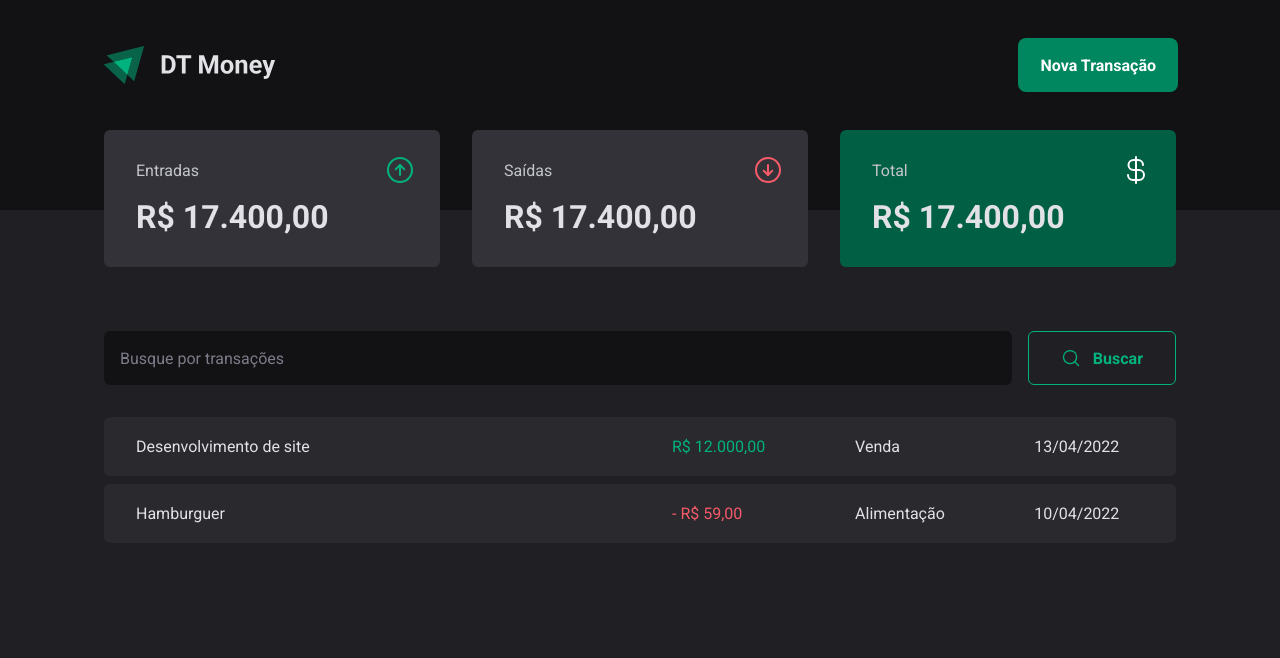
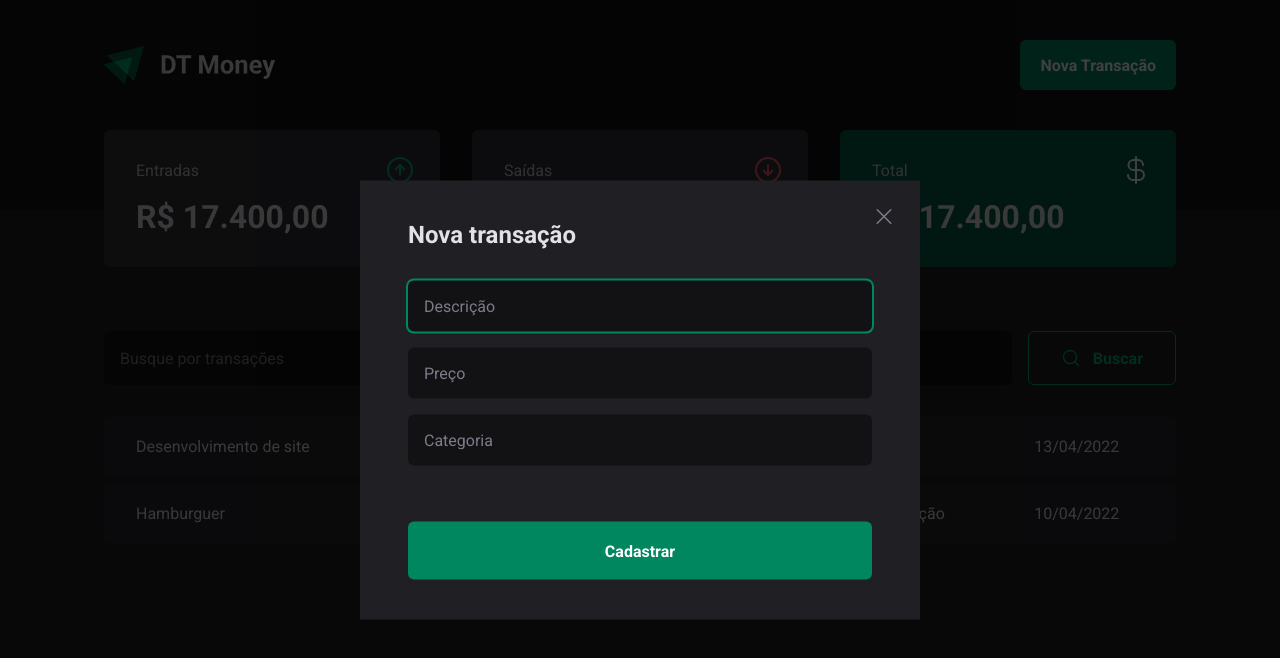
Before and after one commit to Felipe-Luciano/dt-money, a React (Vite) app: page / in a window 1280 px wide. Both pictures are taken after a click on the button "Nova Transação". Shown: the top 658 px of the page. Built offline with nearby package versions, Linux system fonts and the light colour scheme.

Commit message:
feat: implemeting Modal using radix-ui

```diff
--- a/package.json
+++ b/package.json
@@ -10,6 +10,7 @@
     "preview": "vite preview"
   },
   "dependencies": {
+    "@radix-ui/react-dialog": "^1.0.5",
     "phosphor-react": "^1.4.1",
     "react": "^18.2.0",
     "react-dom": "^18.2.0",
--- a/src/components/Header/index.tsx
+++ b/src/components/Header/index.tsx
@@ -1,13 +1,21 @@
 import { HeaderContainer, HeaderContent, TransactionButton } from "./styles";
 
+import * as Dialog from '@radix-ui/react-dialog';
+
 import logo from "../../assets/logo.svg"
+import { NewTransactionModl } from "../NewTransactionModel";
 
 export function Header() {
     return (
         <HeaderContainer>
             <HeaderContent>
                 <img src={logo} alt="" />
-                <TransactionButton>Nova Transação</TransactionButton>
+                <Dialog.Root>
+                    <Dialog.Trigger asChild>
+                        <TransactionButton>Nova Transação</TransactionButton>
+                    </Dialog.Trigger>
+                    <NewTransactionModl />
+                </Dialog.Root>
             </HeaderContent>
         </HeaderContainer>
     )
--- a/src/components/Header/styles.ts
+++ b/src/components/Header/styles.ts
@@ -27,7 +27,7 @@
     color: ${props => props.theme.white};
 
     &:hover {
-        background: ${props => props.theme["green-700"]};
+        background: ${props => props.theme["green-300"]};
         transition: background-color 0.2s;
     }
 `
--- /dev/null
+++ b/src/components/NewTransactionModel/index.tsx
@@ -0,0 +1,23 @@
+import * as Dialog from '@radix-ui/react-dialog';
+import { CloseModal, Content, Overlay } from './styles';
+import { X } from 'phosphor-react';
+
+export function NewTransactionModl() {
+    return(
+        <Dialog.Portal>
+            <Overlay />
+            <Content>
+                <Dialog.Title>Nova transação</Dialog.Title>
+                <form>
+                    <input type="text" placeholder='Descrição' required/>
+                    <input type="number" placeholder='Preço' required/>
+                    <input type="text" placeholder='Categoria' required/>
+                    <button type="submit">Cadastrar</button>
+                </form>
+                <CloseModal>
+                    <X size={24}/>
+                </CloseModal>
+            </Content>
+        </Dialog.Portal>
+    )
+}
--- /dev/null
+++ b/src/components/NewTransactionModel/styles.ts
@@ -0,0 +1,70 @@
+import styled from "styled-components";
+import * as Dialog from '@radix-ui/react-dialog';
+
+export const Overlay = styled(Dialog.Overlay)`
+    position: fixed;
+    width: 100vw;
+    height: 100vh;
+    inset: 0;
+    background: rgb(0, 0, 0, 0.75);
+`
+
+export const Content = styled(Dialog.Content)`
+    position: fixed;
+    min-width: 35rem;
+    top: 50%;
+    left: 50%;
+    transform: translate(-50%, -50%);
+    background: ${props => props.theme["gray-800"]};
+    padding: 2.5rem 3rem;
+
+    form {
+        display: flex;
+        flex-direction: column;
+        gap: 1rem;
+        margin-top: 2rem;
+
+        input {
+            background: ${props => props.theme["gray-900"]};
+            padding: 1rem;
+            border-radius: 6px;
+            border: 0;
+            color: ${props => props.theme["gray-300"]};
+
+            &::placeholder {
+                color: ${props => props.theme["gray-500"]};
+            }
+        }
+
+        button[type="submit"] {
+            border: 0;
+            background: ${props => props.theme["green-500"]};
+            color: ${props => props.theme.white};
+            padding: 1rem;
+            border-radius: 6px;
+            font-weight: bold;
+            cursor: pointer;
+            margin-top: 2.5rem;
+            height: 3.625rem;
+
+            &:hover {
+                background: ${props => props.theme["green-300"]};
+                transition: background-color 0.2s;
+            }
+        }
+    }
+`
+
+export const CloseModal = styled(Dialog.Close)`
+    border: 0;
+    position: absolute;
+    top: 1.5rem;
+    right: 1.5rem;
+    background: transparent;
+    line-height: 0;
+    cursor: pointer;
+
+    svg {
+        color: ${props => props.theme["gray-500"]};
+    }
+`
```
Also changed, not shown: 1 other file (tests, documents, lock files or other folders).
